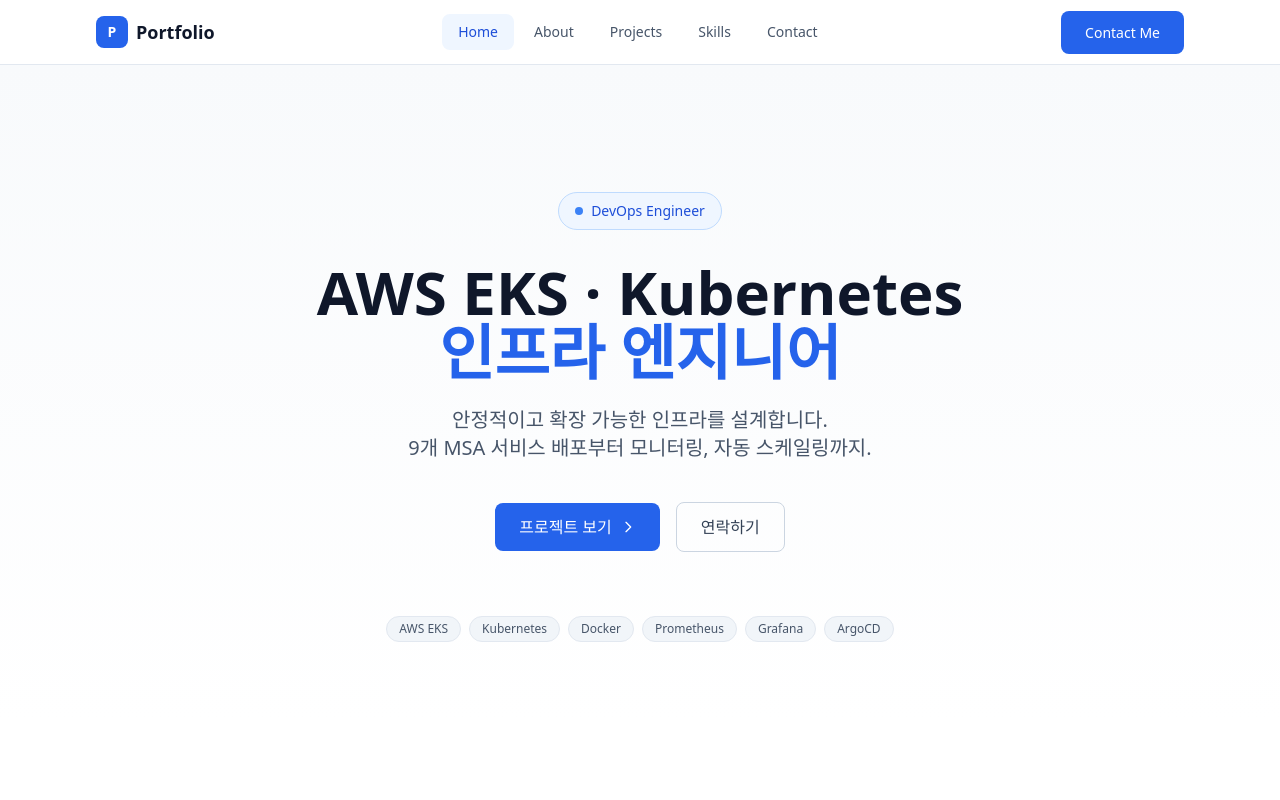
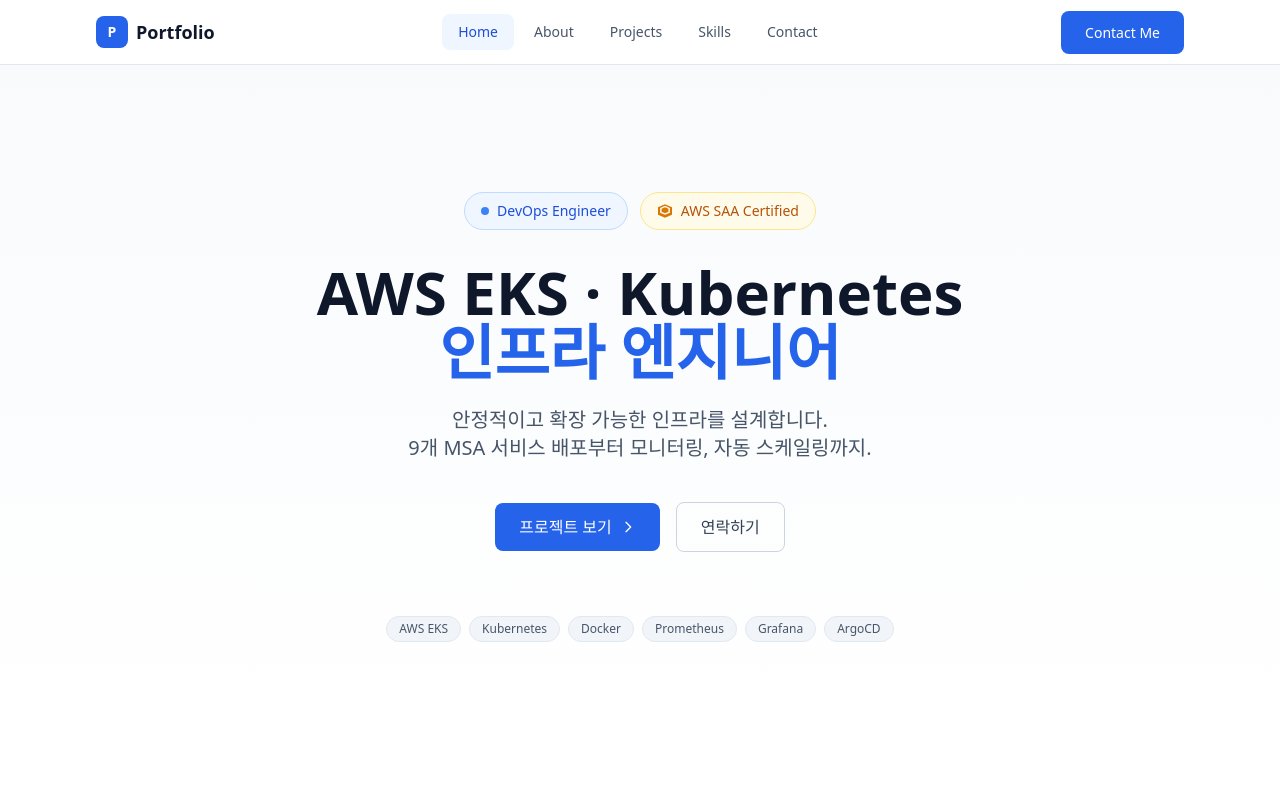
Before and after one commit to seojaehong1/-PortfolioV1, a React (Vite) app: page / in a window 1280 px wide. Shown: the top 800 px of the page. Built offline with nearby package versions, Linux system fonts and the light colour scheme.

Commit message:
update about

```diff
--- a/src/pages/About.jsx
+++ b/src/pages/About.jsx
@@ -89,6 +89,12 @@ const awards = [
 
 // 증서 & 상장 이미지
 const certificates = [
+  {
+    category: '자격증',
+    items: [
+      { src: '/images/about/aws-saa.png', title: 'AWS Solutions Architect Associate', org: 'Amazon Web Services · 2026.03' },
+    ]
+  },
   {
     category: '상장',
     items: [
--- a/src/pages/Home.jsx
+++ b/src/pages/Home.jsx
@@ -88,9 +88,18 @@ export default function Home() {
         <div className="section-container">
           <div className="max-w-4xl mx-auto text-center">
             {/* Badge */}
-            <div className="inline-flex items-center gap-2 px-4 py-2 rounded-full bg-primary-50 border border-primary-200 mb-8">
-              <span className="w-2 h-2 bg-primary-500 rounded-full"></span>
-              <span className="text-sm font-medium text-primary-700">DevOps Engineer</span>
+            <div className="flex flex-wrap items-center justify-center gap-3 mb-8">
+              <div className="inline-flex items-center gap-2 px-4 py-2 rounded-full bg-primary-50 border border-primary-200">
+                <span className="w-2 h-2 bg-primary-500 rounded-full"></span>
+                <span className="text-sm font-medium text-primary-700">DevOps Engineer</span>
+              </div>
+              <div className="inline-flex items-center gap-2 px-4 py-2 rounded-full bg-amber-50 border border-amber-200">
+                <svg className="w-4 h-4 text-amber-600" viewBox="0 0 24 24" fill="currentColor">
+                  <path d="M12 2L1.5 6.5v11L12 22l10.5-4.5v-11L12 2zm0 2.31l7.36 3.15v7.08L12 17.69l-7.36-3.15V7.46L12 4.31z"/>
+                  <path d="M12 6.46L6.82 8.69v4.62L12 15.54l5.18-2.23V8.69L12 6.46z"/>
+                </svg>
+                <span className="text-sm font-medium text-amber-700">AWS SAA Certified</span>
+              </div>
             </div>
 
             {/* Main Heading */}
```
Also changed, not shown: public/images/about/aws-saa.png (added).
